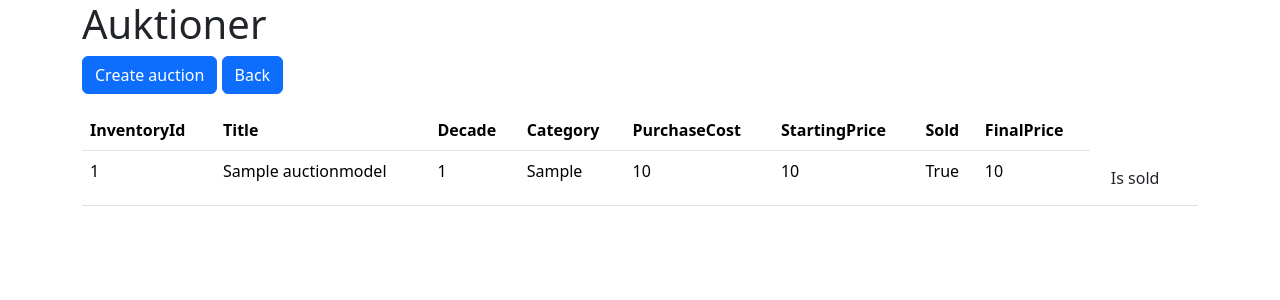
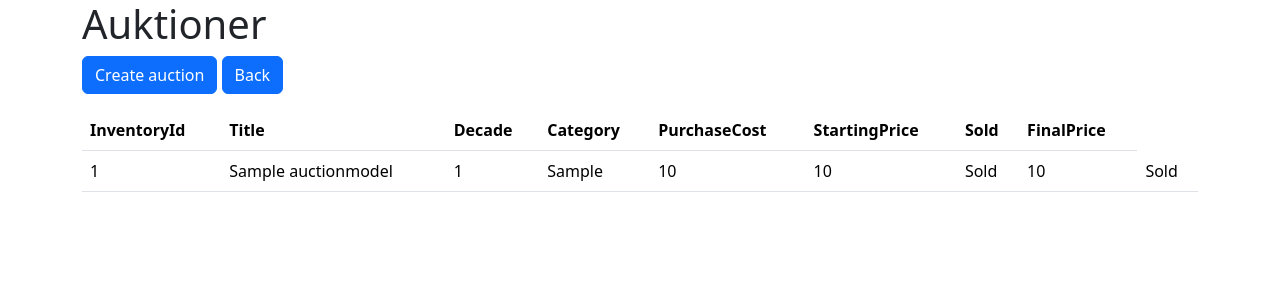
Before and after one commit to LIFRO/MVC_Auktion, an ASP.NET Core app: page /Auctions in a window 1280 px wide. Shown: the top 300 px of the page. Run offline with ASP.NET Core 8, Linux system fonts and the light colour scheme; tables that the repository leaves empty hold one stand-in row (values such as "Sample post"); style sheets or scripts are compiled from the project's sources.

Commit message:
computer change

```diff
--- a/Views/Auctions/Index.cshtml
+++ b/Views/Auctions/Index.cshtml
@@ -39,9 +39,24 @@ else
                 <td>@auction.Category</td>
                 <td>@auction.PurchaseCost</td>
                 <td>@auction.StartingPrice</td>
-                <td>@auction.Sold</td>
+                @{if (auction.Sold == true)
+                {
+                    <td>Sold</td>
+                }
+                else {
+                    <td>Not sold</td>
+                }
+                }
                 <td>@auction.FinalPrice</td>
-                <td><a asp-controller="Sold" asp-variable="@auction.InventoryId" class="btn btn-primare">Is sold</a></td>
+                @{if (auction.Sold == false)
+                {
+                <td><a asp-controller="Sold" asp-variable="@auction.InventoryId" class="btn btn-primary">Not Sold</a></td>
+                }
+                else
+                {
+                    <td>Sold</td>
+                }
+                }
             </tr>
         }
         </tbody>
```
